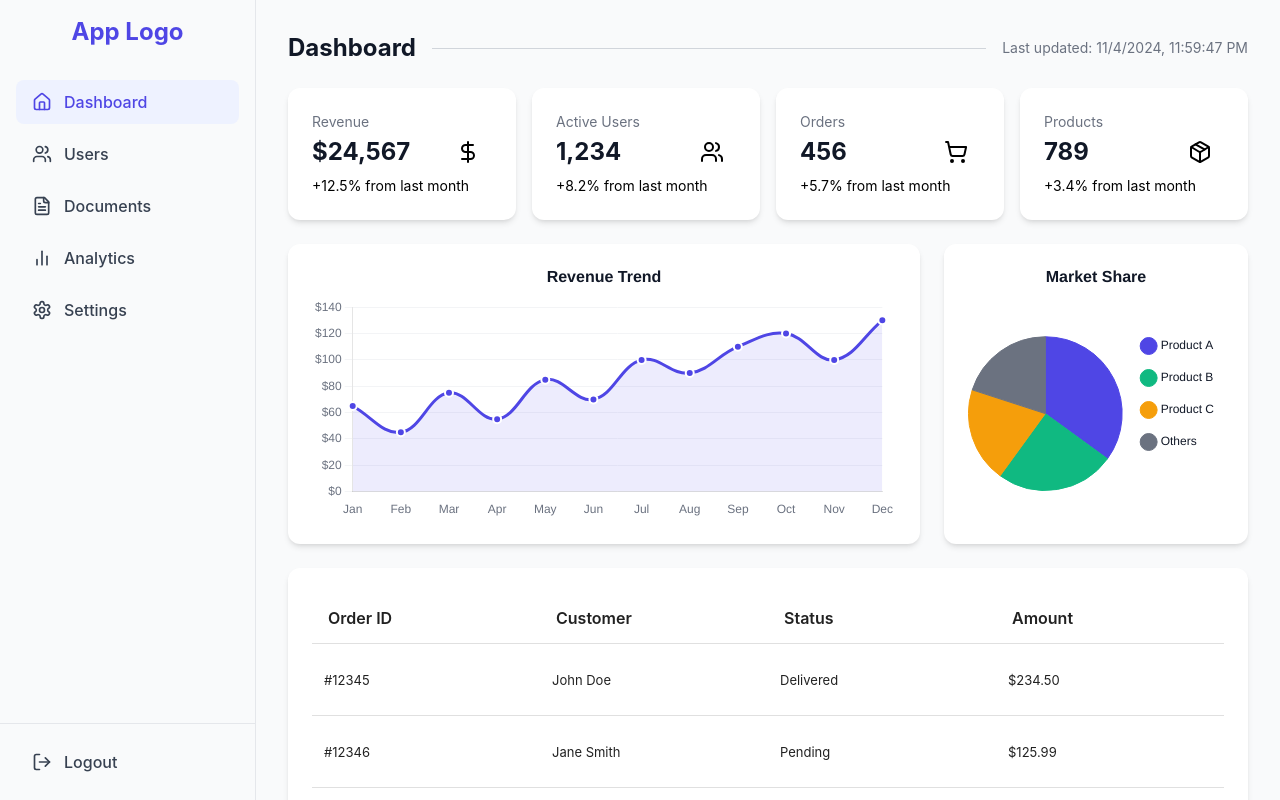
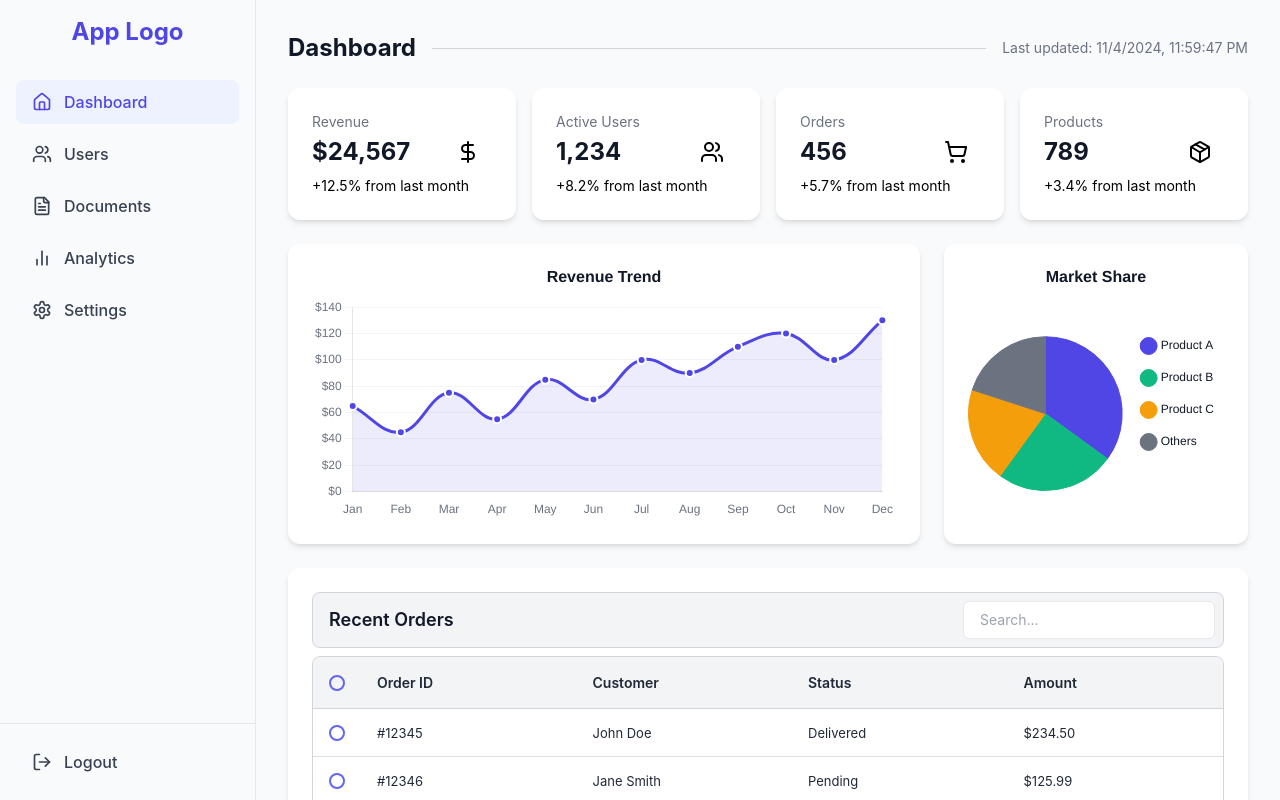
Before and after one commit to Yukkitio/react-tailwind-webapp, a React (Create React App) app: page / in a window 1280 px wide. Both pictures are taken after typing "name@example.com", "Sample123" into the empty fields and a click on the button "Sign in". Built offline with nearby package versions, Linux system fonts and the light colour scheme.

Commit message:
release-v0.2.0
+ bug fix color icon
+ Ajout de DataTable
+ CSS DataTable

```diff
--- a/package.json
+++ b/package.json
@@ -8,6 +8,7 @@
     "@testing-library/react": "^13.4.0",
     "@testing-library/user-event": "^13.5.0",
     "chart.js": "^4.4.6",
+    "classnames": "^2.5.1",
     "lucide-react": "^0.454.0",
     "react": "^18.3.1",
     "react-chartjs-2": "^5.2.0",
--- a/src/components/charts/DataTableComponent.js
+++ b/src/components/charts/DataTableComponent.js
@@ -1,42 +1,103 @@
-import React from 'react';
+import React, { useState } from 'react';
 import DataTable from 'react-data-table-component';
+import { useDarkMode } from '../../context/DarkModeContext';
+import colors from '../../theme/colors'; // Renommer cette importation pour éviter le conflit
 
-const orderColumns = [
-  { name: 'Order ID', selector: row => row.id, sortable: true },
-  { name: 'Customer', selector: row => row.customer, sortable: true },
-  { name: 'Status', selector: row => row.status, sortable: true },
-  { name: 'Amount', selector: row => row.amount, sortable: true },
-];
+export function DataTableComponent({ title, columns, data }) {
+  const [filterText, setFilterText] = useState('');
+  const { isDarkMode } = useDarkMode();
+  const themeColors = isDarkMode ? colors.darkMode : colors.lightMode; // Utiliser `colors` au lieu de `themeColors`
 
-export function DataTableComponent({ data }) {
+  const customStyles = {
+    table: {
+      style: {
+        backgroundColor: 'transparent',
+      },
+    },
+    headRow: {
+      style: {
+        backgroundColor: themeColors.headerBackground,
+        borderBottom: `1px solid ${themeColors.headerBorder}`,
+      },
+    },
+    headCells: {
+      style: {
+        fontSize: '0.875rem',
+        fontWeight: '600',
+        color: themeColors.text,
+      },
+    },
+    rows: {
+      style: {
+        backgroundColor: themeColors.background,
+        color: themeColors.text,
+      },
+      highlightOnHoverStyle: {
+        backgroundColor: themeColors.hoverBackground,
+        borderTop: `1px solid ${themeColors.border}`,
+        borderBottom: `1px solid ${themeColors.border}`,
+        color: themeColors.text,
+        outline: 'none',
+      },
+    },
+    pagination: {
+      style: {
+        backgroundColor: themeColors.paginationBackground,
+        color: themeColors.paginationText,
+        fontSize: '0.75rem',
+        minHeight: '52px',
+      },
+    },
+  };
+
   return (
-    <div className="datatable-container">
-      <DataTable
-        columns={orderColumns}
-        data={data}
-        customStyles={customStyles}
-      />
+    <div className="relative overflow-x-auto">
+      {/* Titre avec effet d'ombre */}
+      <div
+        className={`flex items-center justify-between p-2 ${
+          isDarkMode ? 'bg-neutral-900 border-neutral-700' : 'bg-neutral-100 border-neutral-300'
+        } border rounded-lg`}
+      >
+        {title && (
+          <h2
+            className={`pl-2 text-lg font-semibold ${
+              isDarkMode ? 'text-neutral-200' : 'text-neutral-900'
+            }`}
+          >
+            {title}
+          </h2>
+        )}
+        <input
+          type="text"
+          placeholder="Search..."
+          value={filterText}
+          onChange={e => setFilterText(e.target.value)}
+          className={`px-4 py-2 text-sm border rounded-md focus:outline-none focus:ring-2 focus:ring-primary-500 ${
+            isDarkMode ? 'bg-neutral-700 text-neutral-200 border-neutral-600' : 'bg-white text-neutral-900'
+          }`}
+        />
+      </div>
+
+      {/* Espacement entre le titre et le tableau */}
+      <div className="mt-2" />
+
+      {/* Conteneur de la table avec effet d'ombre, bordure arrondie et overflow caché */}
+      <div
+        className={`rounded-lg overflow-hidden ${
+          isDarkMode ? 'border border-neutral-700' : 'border border-neutral-300'
+        }`}
+      >
+        <DataTable
+          columns={columns}
+          data={data}
+          pagination
+          selectableRows
+          highlightOnHover
+          customStyles={customStyles}
+        />
+      </div>
     </div>
   );
 }
 
-const customStyles = {
-  rows: {
-    style: {
-      minHeight: '72px',
-    },
-  },
-  headCells: {
-    style: {
-      fontSize: '16px',
-      fontWeight: '600',
-    },
-  },
-  cells: {
-    style: {
-      padding: '12px',
-    },
-  },
-};
-
 export default DataTableComponent;
--- a/src/components/data/recentOrders.json
+++ b/src/components/data/recentOrders.json
@@ -2,5 +2,17 @@
   { "id": "#12345", "customer": "John Doe", "status": "Delivered", "amount": "$234.50" },
   { "id": "#12346", "customer": "Jane Smith", "status": "Pending", "amount": "$125.99" },
   { "id": "#12347", "customer": "Bob Wilson", "status": "Processing", "amount": "$599.99" },
-  { "id": "#12348", "customer": "Alice Brown", "status": "Delivered", "amount": "$99.99" }
+  { "id": "#12348", "customer": "Alice Brown", "status": "Delivered", "amount": "$99.99" },
+  { "id": "#12349", "customer": "Michael Johnson", "status": "Cancelled", "amount": "$0.00" },
+  { "id": "#12350", "customer": "Emily Davis", "status": "Pending", "amount": "$150.75" },
+  { "id": "#12351", "customer": "David Martinez", "status": "Delivered", "amount": "$85.20" },
+  { "id": "#12352", "customer": "Sarah Lee", "status": "Processing", "amount": "$200.00" },
+  { "id": "#12353", "customer": "Chris Anderson", "status": "Delivered", "amount": "$300.00" },
+  { "id": "#12354", "customer": "Laura Taylor", "status": "Pending", "amount": "$400.50" },
+  { "id": "#12355", "customer": "Daniel Harris", "status": "Processing", "amount": "$250.00" },
+  { "id": "#12356", "customer": "Karen Clark", "status": "Delivered", "amount": "$75.00" },
+  { "id": "#12357", "customer": "James Lewis", "status": "Cancelled", "amount": "$0.00" },
+  { "id": "#12358", "customer": "Patricia Walker", "status": "Pending", "amount": "$120.00" },
+  { "id": "#12359", "customer": "Robert Hall", "status": "Processing", "amount": "$180.00" },
+  { "id": "#12360", "customer": "Linda Allen", "status": "Delivered", "amount": "$95.00" }
 ]
--- a/src/pages/HomePage.js
+++ b/src/pages/HomePage.js
@@ -11,7 +11,33 @@ import salesData from '../components/data/salesData.json';
 import marketShareData from '../components/data/marketShareData.json';
 import recentOrders from '../components/data/recentOrders.json';
 
+const StatCard = ({ icon, label, value, color, change }) => {
+  const IconComponent = Icons[icon];
+  return (
+    <Card>
+      <div className="flex items-center justify-between">
+        <div>
+          <p className="text-sm text-neutral-500 dark:text-neutral-400 mb-1">{label}</p>
+          <h3 className="text-2xl font-bold text-neutral-900 dark:text-white">{value}</h3>
+        </div>
+        <div className={`px-3 pt-6 rounded-full ${color} bg-opacity-10`}>
+          {IconComponent && <IconComponent className={`h-6 w-6 ${color}`} />}
+        </div>
+      </div>
+      <p className={`text-sm mt-2 ${color}`}>{change} from last month</p>
+    </Card>
+  );
+};
+
 export function HomePage() {
+
+  const orderColumns = [
+    { name: 'Order ID', selector: row => row.id, sortable: true },
+    { name: 'Customer', selector: row => row.customer, sortable: true },
+    { name: 'Status', selector: row => row.status, sortable: true },
+    { name: 'Amount', selector: row => row.amount, sortable: true },
+  ];
+
   return (
     <>
       <header className="flex items-center mb-6">
@@ -23,23 +49,9 @@ export function HomePage() {
       </header>
 
       <section className="grid grid-cols-1 md:grid-cols-2 lg:grid-cols-4 gap-4 mb-6">
-        {statsData.map((stat, i) => {
-          const IconComponent = Icons[stat.icon];
-          return (
-            <Card key={i}>
-              <div className="flex items-center justify-between">
-                <div>
-                  <p className="text-sm text-neutral-500 dark:text-neutral-400 mb-1">{stat.label}</p>
-                  <h3 className="text-2xl font-bold text-neutral-900 dark:text-white">{stat.value}</h3>
-                </div>
-                <div className={`px-3 pt-6 rounded-full ${stat.color} bg-opacity-10`}>
-                  {IconComponent && <IconComponent className={`h-6 w-6 ${stat.color}`} />}
-                </div>
-              </div>
-              <p className={`text-sm mt-2 ${stat.color}`}>{stat.change} from last month</p>
-            </Card>
-          );
-        })}
+        {statsData.map((stat, i) => (
+          <StatCard key={i} {...stat} />
+        ))}
       </section>
 
       <section className="grid grid-cols-1 lg:grid-cols-3 gap-6 mb-6">
@@ -52,8 +64,10 @@ export function HomePage() {
       </section>
 
       <Card>
-        <DataTableComponent data={recentOrders} />
+        <DataTableComponent title="Recent Orders" columns={orderColumns} data={recentOrders} />
       </Card>
     </>
   );
 }
+
+export default HomePage;
--- a/src/styles/index.css
+++ b/src/styles/index.css
@@ -83,3 +83,39 @@
     }
 }
 /* End Background Animation */
+
+/* Supprimer le border-radius pour les divs générées par DataTable */
+/* Aucune autre solution trouvé */
+.hZZlND, .rdt_Table {
+  border-radius: 0 !important;
+}
+
+/* Style de base pour rendre la checkbox ronde */
+.rdt_Table input[type="checkbox"] {
+    width: 1rem;
+    height: 1rem;
+    border-radius: 50%;
+    border: 2px solid #6366f1;
+    appearance: none;
+    outline: none;
+    cursor: pointer;
+    transition: background-color 0.2s ease, border-color 0.2s ease;
+}
+
+/* Style lorsqu'elle est cochée */
+.rdt_Table input[type="checkbox"]:checked {
+    background-color: #6366f1;
+    border-color: #6366f1;
+    position: relative;
+}
+
+/* Icône X à l'intérieur de la checkbox cochée */
+.rdt_Table input[type="checkbox"]:checked::after {
+    content: '✕';
+    color: white;
+    font-size: 0.5rem;
+    position: absolute;
+    top: 50%;
+    left: 50%;
+    transform: translate(-50%, -52%);
+}
--- /dev/null
+++ b/src/theme/colors.js
@@ -0,0 +1,35 @@
+// src/theme/colors.js
+const colors = require('tailwindcss/colors');
+
+const themeColors = {
+  primary: colors.indigo,
+  secondary: colors.purple,
+  accent: colors.pink,
+  neutral: colors.gray,
+  success: colors.green,
+  warning: colors.yellow,
+  danger: colors.red,
+  // Ajouter des couleurs personnalisées pour clair et sombre si besoin
+  lightMode: {
+    background: '#FFFFFF',
+    headerBackground: '#F3F4F6',
+    headerBorder: '#D1D5DB',
+    text: '#1F2937',
+    hoverBackground: '#f3f4f6',
+    border: '#6366f1',
+    paginationBackground: '#F3F4F6',
+    paginationText: '#374151',
+  },
+  darkMode: {
+    background: '#111827',
+    headerBackground: '#1E293B',
+    headerBorder: '#4B5563',
+    text: '#E5E7EB',
+    hoverBackground: '#374151',
+    border: '#6366f1',
+    paginationBackground: '#1E293B',
+    paginationText: '#FFFFFF',
+  },
+};
+
+module.exports = themeColors;
--- a/tailwind.config.js
+++ b/tailwind.config.js
@@ -1,24 +1,15 @@
-const colors = require('tailwindcss/colors');
+// tailwind.config.js
+const themeColors = require('./src/theme/colors');
 
 module.exports = {
-  darkMode: 'class', // Active le mode sombre
-  content: [
-    './src/**/*.{js,jsx,ts,tsx}', // Assure que Tailwind détecte toutes les classes utilisées dans le projet
-  ],
+  darkMode: 'class',
+  content: ['./src/**/*.{js,jsx,ts,tsx}'],
   theme: {
     extend: {
-      colors: {
-        primary: colors.indigo, // Définit la couleur principale
-        secondary: colors.purple, // Définit une couleur secondaire
-        accent: colors.pink, // Accentuation (ex: boutons d'action)
-        neutral: colors.gray, // Couleurs neutres
-        success: colors.green, // Couleur de succès
-        warning: colors.yellow, // Couleur de mise en garde
-        danger: colors.red, // Couleur d'erreur ou de danger
-      },
+      colors: themeColors,
       fontFamily: {
-        sans: ['Inter', 'sans-serif'], // Utilisation d'une police sans-serif (peut être personnalisée)
-        heading: ['Poppins', 'sans-serif'], // Option pour une police de titres
+        sans: ['Inter', 'sans-serif'],
+        heading: ['Poppins', 'sans-serif'],
       },
       boxShadow: {
         'inner-sm': 'inset 0 1px 2px rgba(0, 0, 0, 0.05)',
```
Also changed, not shown: 1 other file (tests, documents, lock files or other folders).
